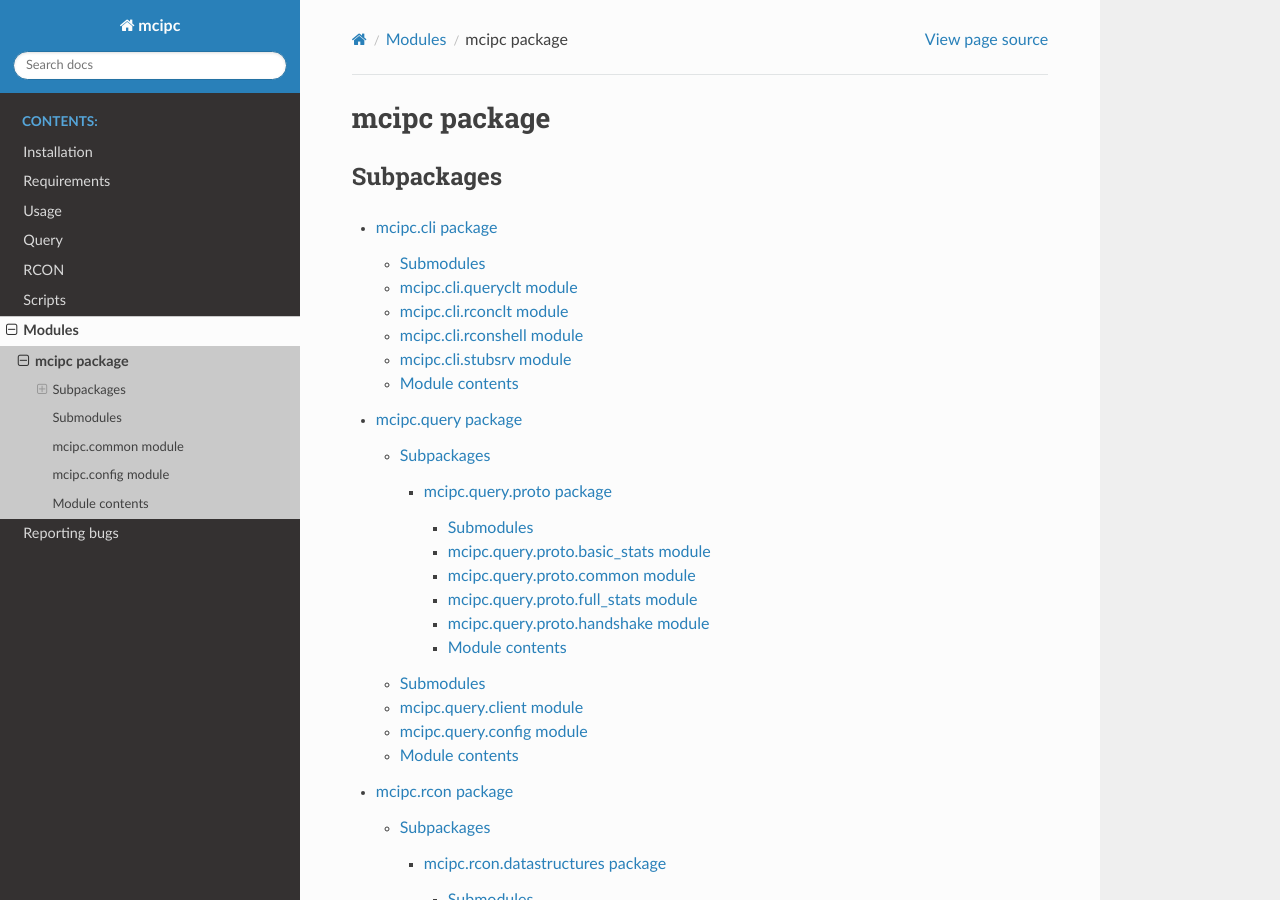
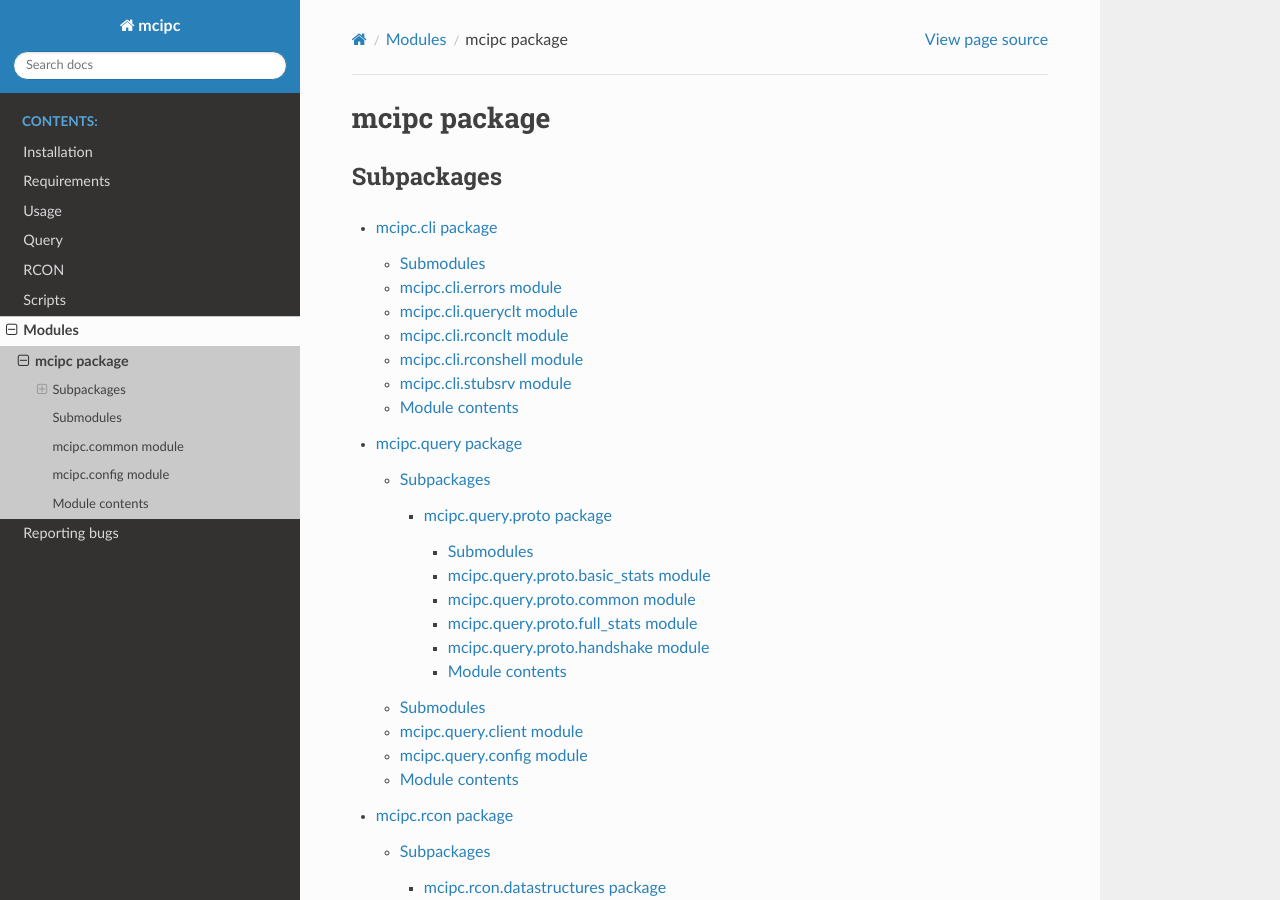
Before and after one commit to conqp/mcipc, a Sphinx documentation site: the page built from docs/source/mcipc.rst, in a window 1280 px wide and 900 px high. Built offline with Sphinx 7.4.7 and the Read the Docs theme 2.0.0, drawn with Linux system fonts in a browser that asks for light colours; pages that are not in the unit, such as notebooks, are missing from menus.

Commit message:
Updated documentation.

```diff
--- a/docs/source/mcipc.cli.rst
+++ b/docs/source/mcipc.cli.rst
@@ -3,6 +3,14 @@ mcipc.cli package
 
 Submodules
 ----------
+
+mcipc.cli.errors module
+-----------------------
+
+.. automodule:: mcipc.cli.errors
+   :members:
+   :undoc-members:
+   :show-inheritance:
 
 mcipc.cli.queryclt module
 -------------------------
```
